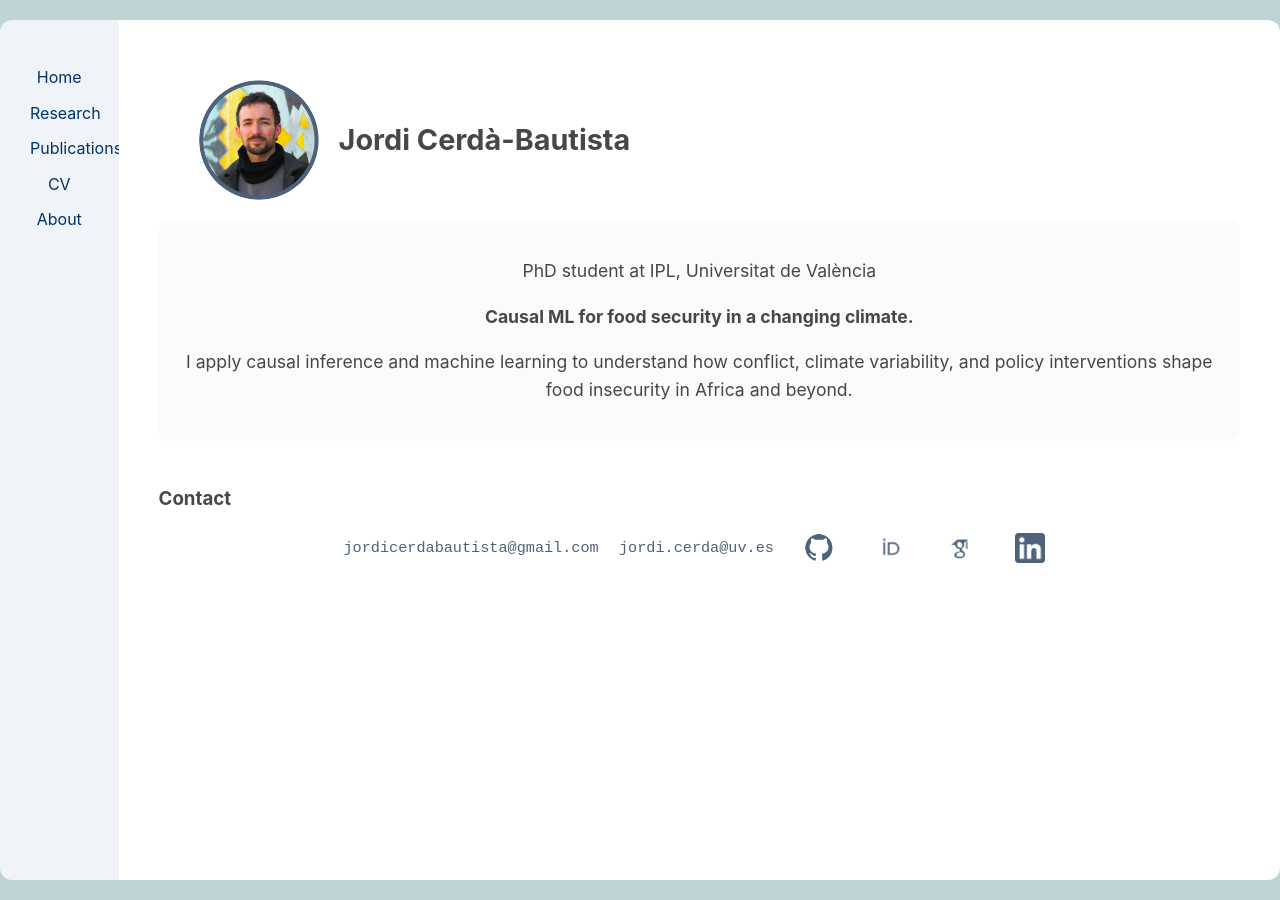
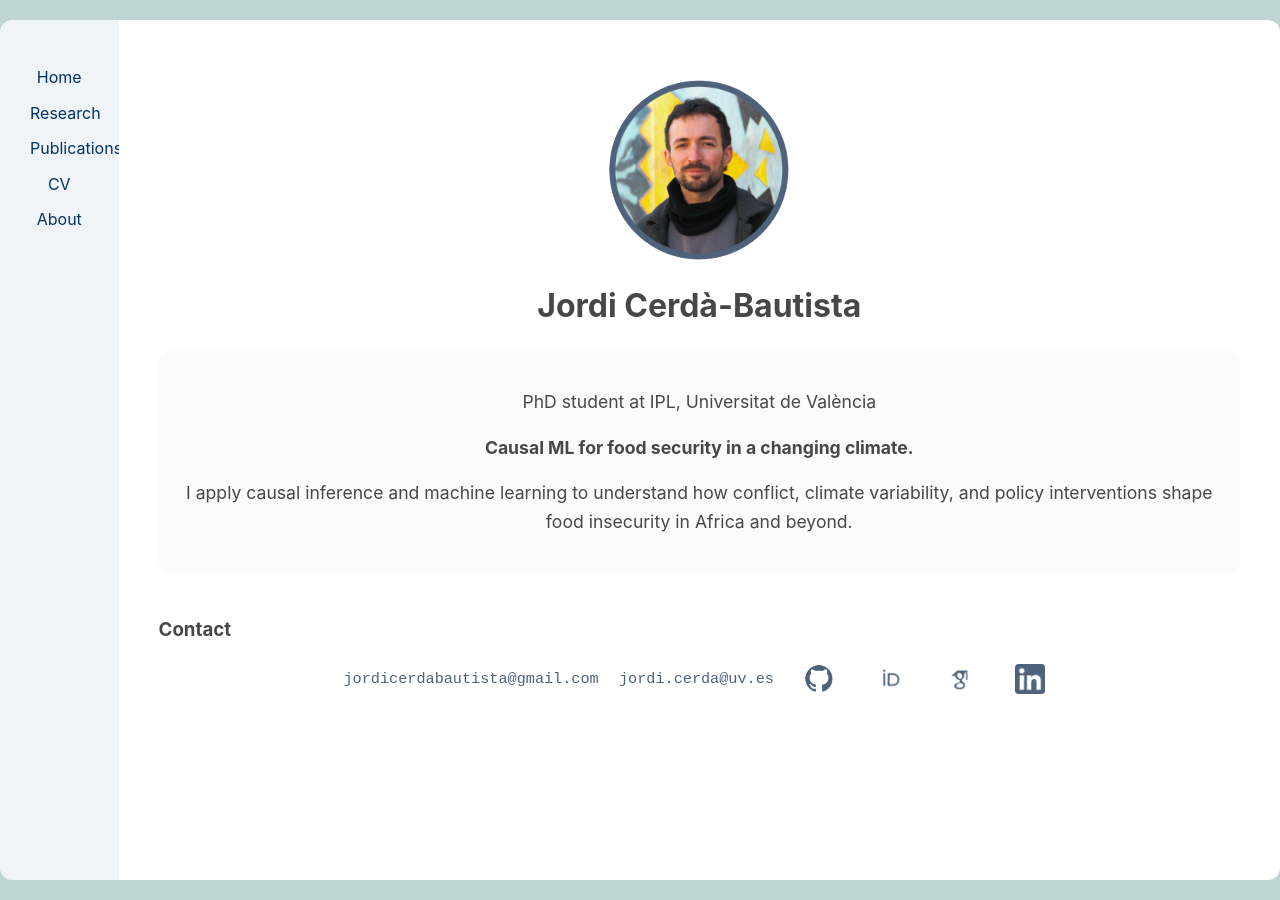
Before and after one commit to jordicbau/jordicbau.github.io, a Jekyll site: the page built from index.md, in a window 1280 px wide. Built offline with Jekyll 4.4.1, drawn with Linux system fonts in a browser that asks for light colours.

Commit message:
Update style.css

```diff
--- a/assets/css/style.css
+++ b/assets/css/style.css
@@ -77,28 +77,31 @@ html, body {
 /* Bio section with profile and name side-by-side */
 .bio-horizontal {
   display: flex;
+  flex-direction: column;
   align-items: center;
   gap: 20px;
   padding: 20px 40px;
   background-color: #ffffff;
   border-radius: 10px;
+  text-align: center;
 }
 
 .bio-horizontal .profile-pic {
-  width: 120px;
-  height: 120px;
+  width: 180px; /* Larger */
+  height: 180px;
   object-fit: cover;
   border-radius: 50%;
 }
 
 .bio-horizontal .bio-text h1 {
   margin: 0;
-  font-size: 1.8em;
+  font-size: 2rem; /* Slightly bigger */
 }
 
 .bio-horizontal .bio-text p {
   margin: 4px 0;
 }
+
 
 /* Header (used in legacy layout) */
 header {
```
